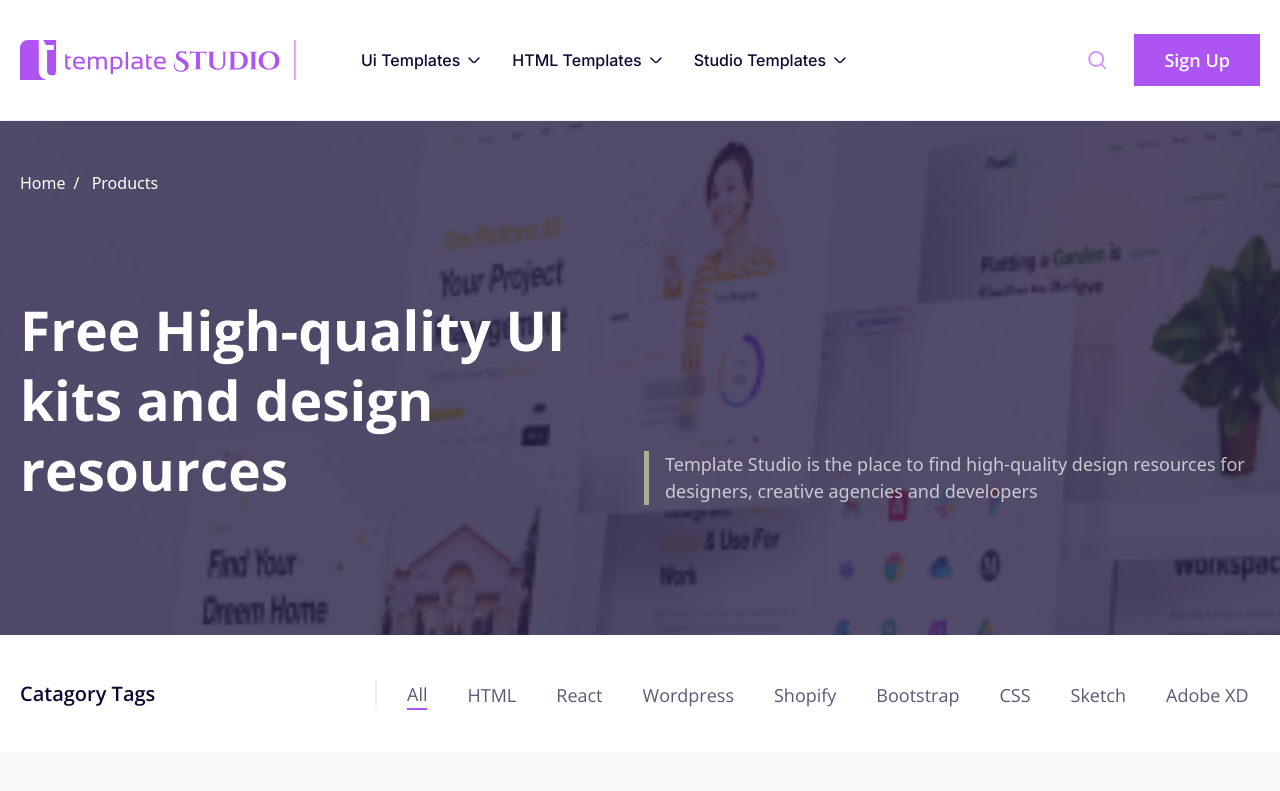
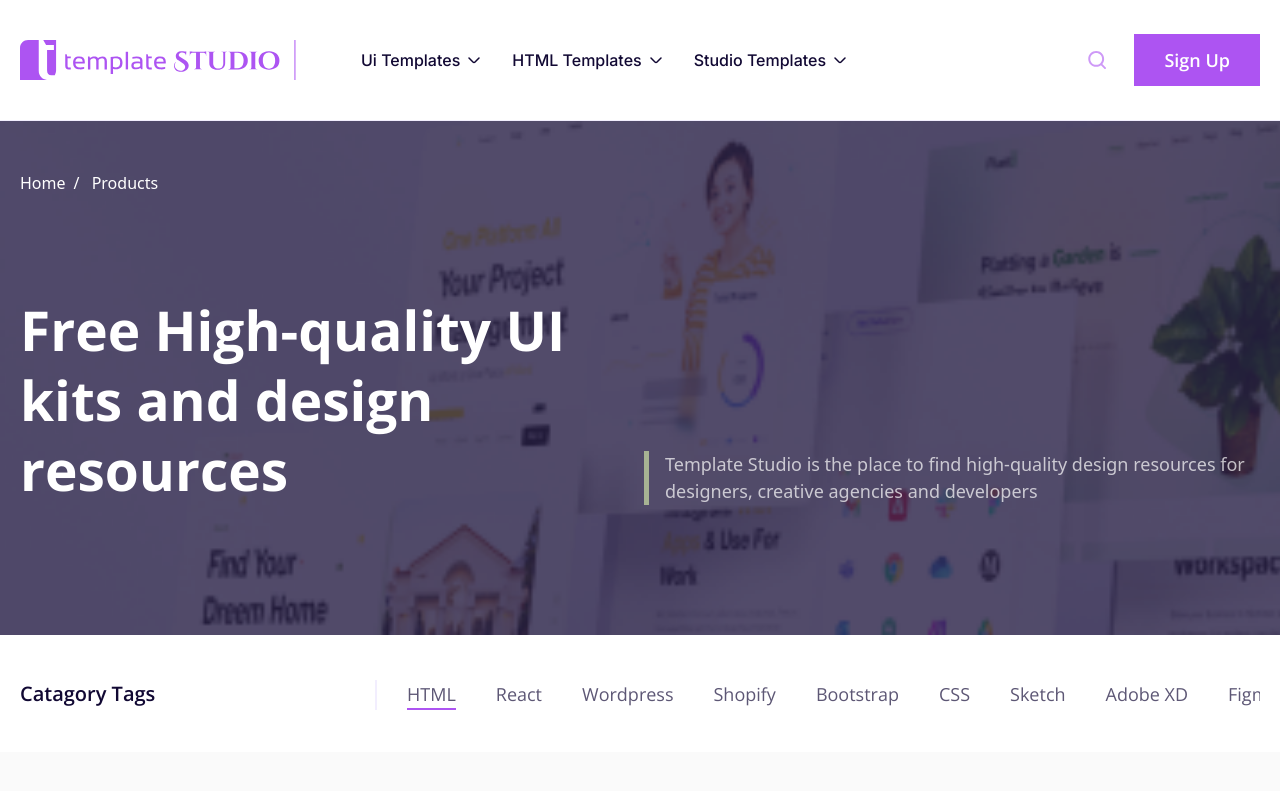
Before and after one commit to themadbrains18/TemplateStudio, a Next.js app: page /productPage in a window 1280 px wide. Shown: the top 791 px of the page. Built offline with nearby package versions, Linux system fonts and the light colour scheme.

Commit message:
Done some khitput Changes

```diff
--- a/components/header-footer/header.js
+++ b/components/header-footer/header.js
@@ -192,7 +192,7 @@
                                                 searchDropdown.map((elem, index) => {
                                                     return (
                                                         <Fragment key={index}>
-                                                            <li className='main-info cursor-pointer py-2 px-[30px] mb-[10px] hover:bg-primary-800 hover:border-l-2 border-primary rounded-sm transition-300'>{elem.item}</li>
+                                                            <li className='main-info cursor-pointer py-2 px-[30px] mb-[10px] hover:bg-primary-800 border-l-2 border-transparent hover:border-l-2 hover:border-primary rounded-sm transition-300'>{elem.item}</li>
                                                         </Fragment>
                                                     )
                                                 })
--- a/components/new-product-Detail/newPdpTabs.js
+++ b/components/new-product-Detail/newPdpTabs.js
@@ -22,13 +22,13 @@
             <section className='py-[40px] md:py-[80px]'>
                 <div className='big_container'>
                     <div className='flex gap-[15px] border-b border-divider-main whitespace-nowrap overflow-x-auto md:gap-[30px] md:justify-center'>
-                        <button className={`medium-info px-5 py-2 bg-primary-800 ${tabContent === 1 ? "border-b-[2px] border-primary" : ""}`} onClick={() => updateTabs(1)}>Description</button>
-                        <button className={`medium-info px-5 py-2 bg-primary-800 ${tabContent === 2 ? "border-b-[2px] border-primary" : ""}`} onClick={() => updateTabs(2)}>Technical Details</button>
-                        <button className={`medium-info px-5 py-2 bg-primary-800 ${tabContent === 3 ? "border-b-[2px] border-primary" : ""}`} onClick={() => updateTabs(3)}>Credits</button>
-                        <button className={`medium-info px-5 py-2 bg-primary-800 flex gap-2 items-center ${tabContent === 4 ? "border-b-[2px] border-primary" : ""}`} onClick={() => updateTabs(4)}>What's New
+                        <button className={`medium-info px-5 py-2 bg-primary-800 border-b-[2px]  ${tabContent === 1 ? "!border-primary" : "border-transparent"}`} onClick={() => updateTabs(1)}>Description</button>
+                        <button className={`medium-info px-5 py-2 bg-primary-800 border-b-[2px] ${tabContent === 2 ? "border-primary" : "border-transparent"}`} onClick={() => updateTabs(2)}>Technical Details</button>
+                        <button className={`medium-info px-5 py-2 bg-primary-800 border-b-[2px] ${tabContent === 3 ? "border-primary" : "border-transparent"}`} onClick={() => updateTabs(3)}>Credits</button>
+                        <button className={`medium-info px-5 py-2 bg-primary-800 border-b-[2px] flex gap-2 items-center ${tabContent === 4 ? "border-primary" : "border-transparent"}`} onClick={() => updateTabs(4)}>What's New
                             <Image src={wtsNewIcon} width={20} height={20} alt="Icon" className='' />
                         </button>
-                        <button className={`medium-info px-5 py-2 bg-primary-800 ${tabContent === 5 ? "border-b-[2px] border-primary" : ""}`} onClick={() => updateTabs(5)}>About Author</button>
+                        <button className={`medium-info px-5 py-2 bg-primary-800 border-b-[2px] ${tabContent === 5 ? "border-primary" : "border-transparent"}`} onClick={() => updateTabs(5)}>About Author</button>
                     </div>
 
                     {/* Description Tab Content Called here */}
--- a/components/product-page/productCollection.js
+++ b/components/product-page/productCollection.js
@@ -13,11 +13,14 @@
 const ProductCollection = () => {
 
     const [filterPopUp, setFilterPopUp] = useState(false)
-    const [tab, setTab] = useState(1);
+    const [tab, setTab] = useState(0);
 
-    let updateTab = (id) => {
-        setTab(id)
+    let updateTab = (ind) => {
+        setTab(ind)
     }
+
+
+    const tabsTitle = ["HTML", "React", "Wordpress", "Shopify", "Bootstrap", "CSS", "Sketch", "Adobe XD", "Figma"];
 
     const filterData = [
         {
@@ -141,6 +144,8 @@
         },
     ]
 
+
+
     return (
         <>
             <section className=''>
@@ -148,17 +153,15 @@
                     <div className='bg-white flex py-5 gap-[30px] flex-col md:flex-row md:pt-[45px] md:pb-[42px] '>
                         <h3 className='font-open-sans font-semibold text-xl text-main-text max-w-[357px] w-full border-r-[2px]  border-divider-main'>Catagory Tags</h3>
                         <div className='flex gap-10 overflow-x-auto'>
-                            <button className={`large-info whitespace-nowrap  ${tab === 1 ? "border-b-[2px] border-primary" : ""}`} onClick={() => updateTab(1)}>All</button>
-                            <button className={`large-info whitespace-nowrap  ${tab === 2 ? "border-b-[2px] border-primary" : ""}`} onClick={() => updateTab(2)}>HTML</button>
-                            <button className={`large-info whitespace-nowrap  ${tab === 3 ? "border-b-[2px] border-primary" : ""}`} onClick={() => updateTab(3)}>React</button>
-                            <button className={`large-info whitespace-nowrap  ${tab === 4 ? "border-b-[2px] border-primary" : ""}`} onClick={() => updateTab(4)}>Wordpress</button>
-                            <button className={`large-info whitespace-nowrap  ${tab === 5 ? "border-b-[2px] border-primary" : ""}`} onClick={() => updateTab(5)}>Shopify</button>
-                            <button className={`large-info whitespace-nowrap  ${tab === 6 ? "border-b-[2px] border-primary" : ""}`} onClick={() => updateTab(6)}>Bootstrap</button>
-                            <button className={`large-info whitespace-nowrap  ${tab === 7 ? "border-b-[2px] border-primary" : ""}`} onClick={() => updateTab(7)}>CSS</button>
-                            <button className={`large-info whitespace-nowrap  ${tab === 8 ? "border-b-[2px] border-primary" : ""}`} onClick={() => updateTab(8)}>Sketch</button>
-                            <button className={`large-info whitespace-nowrap  ${tab === 9 ? "border-b-[2px] border-primary" : ""}`} onClick={() => updateTab(9)}>Adobe XD</button>
-                            <button className={`large-info whitespace-nowrap  ${tab === 10 ? "border-b-[2px] border-primary" : ""}`} onClick={() => updateTab(10)}>Figma</button>
-
+                            {
+                                tabsTitle.map((elem, ind) => {
+                                    return (
+                                        <Fragment key={ind}>
+                                            <button className={`large-info whitespace-nowrap border-b-[2px] border-transparent ${tab === ind ? "!border-primary" : ""}`} onClick={() => updateTab(ind)}>{elem}</button>
+                                        </Fragment>
+                                    )
+                                })
+                            }
                         </div>
                     </div>
                 </div>
@@ -204,9 +207,9 @@
                                                 </svg>
                                             </button>
                                             <ul className='sortby_dropdown py-[10px] absolute top-[42px] right-0 z-10 w-[208px] bg-white opacity-0 invisible transition-300'>
-                                                <li className='main-info py-2 px-[30px] mb-[10px] hover:bg-primary-800 hover:border-l-2 border-primary rounded-sm transition-300 cursor-pointer'>Newest releases</li>
-                                                <li className='main-info py-2 px-[30px] mb-[10px] hover:bg-primary-800 hover:border-l-2 border-primary rounded-sm transition-300 cursor-pointer'>Most popular</li>
-                                                <li className='main-info py-2 px-[30px] mb-[10px] hover:bg-primary-800 hover:border-l-2 border-primary rounded-sm transition-300 cursor-pointer'>Best sellers</li>
+                                                <li className='main-info py-2 px-[30px] mb-[10px] border-l-2 border-transparent hover:bg-primary-800 hover:border-l-2 hover:border-primary rounded-sm transition-300 cursor-pointer'>Newest releases</li>
+                                                <li className='main-info py-2 px-[30px] mb-[10px] border-l-2 border-transparent hover:bg-primary-800 hover:border-l-2 hover:border-primary rounded-sm transition-300 cursor-pointer'>Most popular</li>
+                                                <li className='main-info py-2 px-[30px] mb-[10px] border-l-2 border-transparent hover:bg-primary-800 hover:border-l-2 hover:border-primary rounded-sm transition-300 cursor-pointer'>Best sellers</li>
                                             </ul>
                                         </div>
                                     </div>
--- a/components/snippets/navDropdown.js
+++ b/components/snippets/navDropdown.js
@@ -43,7 +43,7 @@
             props.uiTemplate.map((elem, ind) => {
               return (
                 <Fragment key={ind}>
-                  <button className={`px-[10px] py-2 medium-heading text-[14px] whitespace-nowrap  ${tabContent === ind ? "border-[2px] border-primary" : ""}`} onClick={() => updateTabs(ind)}>{elem.title}</button>
+                  <button className={`px-[10px] py-2 medium-heading text-[14px] whitespace-nowrap ${tabContent === ind ? "border-[2px] border-primary" : ""}`} onClick={() => updateTabs(ind)}>{elem.title}</button>
                 </Fragment>
               )
             })
```
Also changed, not shown: components/home/hero.js (+1 -4 lines).
